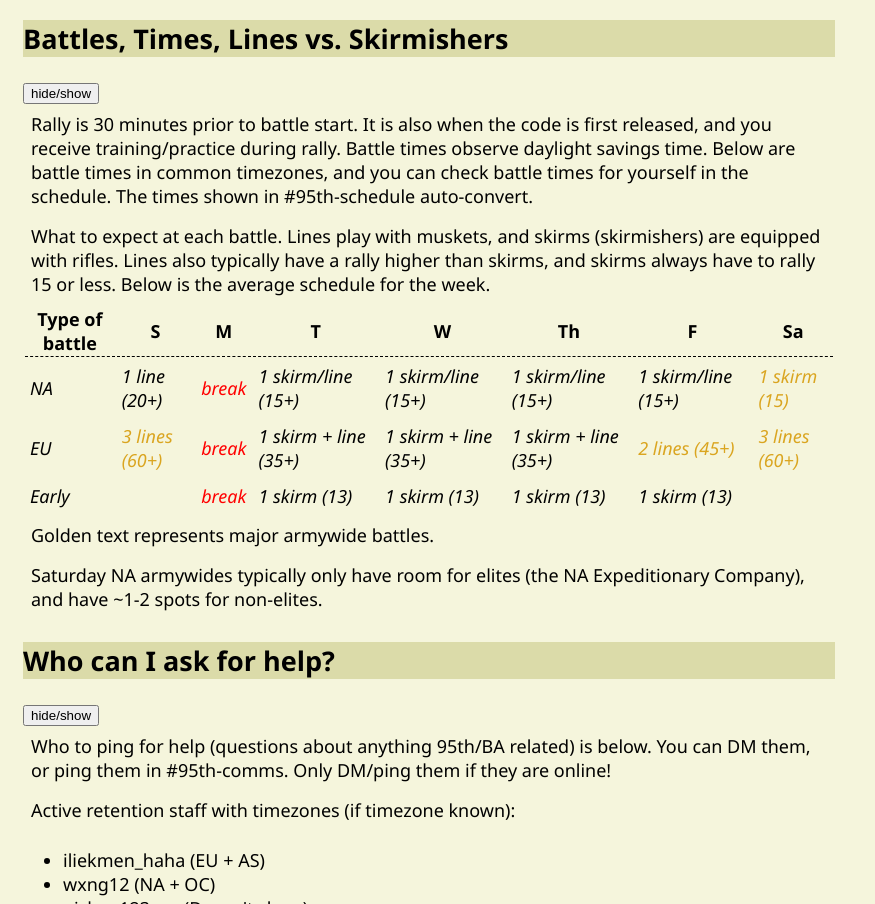
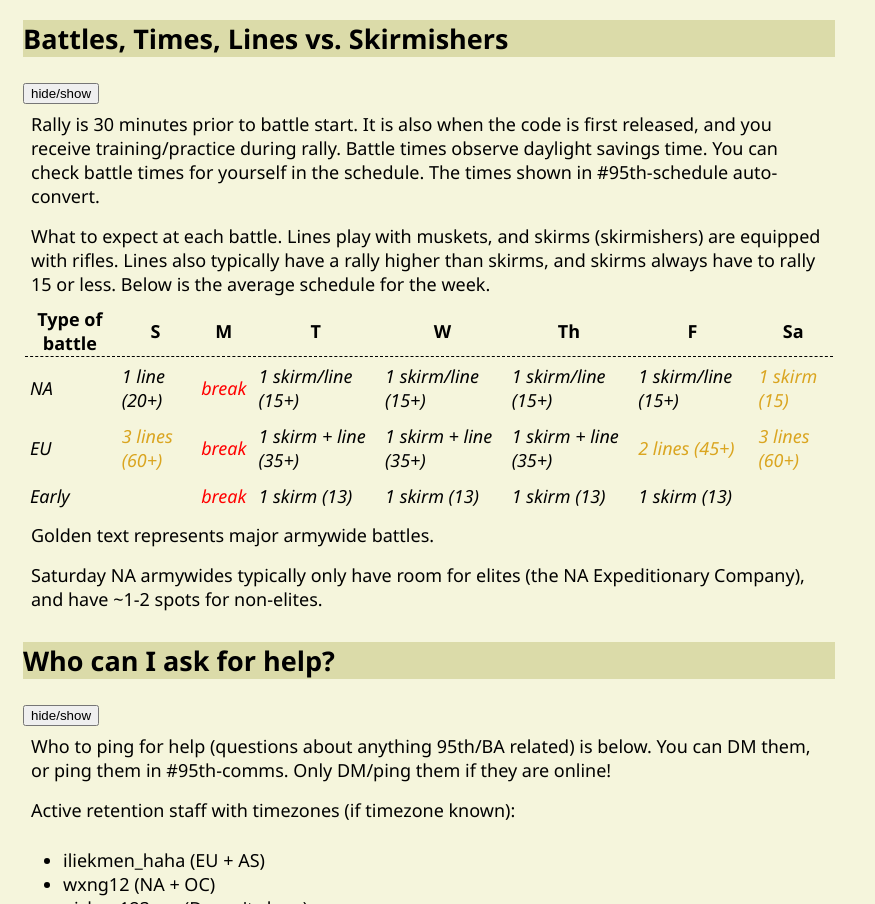
Before and after one commit to wxng12/rifles, a plain HTML site: page index.html in a window 1280 px wide. Shown: the part 1209-2113 px from the top of the page, without its empty margins (0-875 px from the left). Drawn offline with Linux system fonts and the light colour scheme.

Commit message:
i made typo
rip

```diff
--- a/index.html
+++ b/index.html
@@ -96,8 +96,8 @@
   <section id="battle">
     <div>
       Rally is 30 minutes prior to battle start. It is also when the code is first released, and you receive training/practice during rally.
-      Battle times observe daylight savings time. Below are battle times in common timezones, and you can check battle times for yourself in the
-      schedule. The times shown in #95th-schedule auto-convert.
+      Battle times observe daylight savings time. You can check battle times for yourself in the schedule.
+      The times shown in #95th-schedule auto-convert.
     </div>
 
     <!--
```
